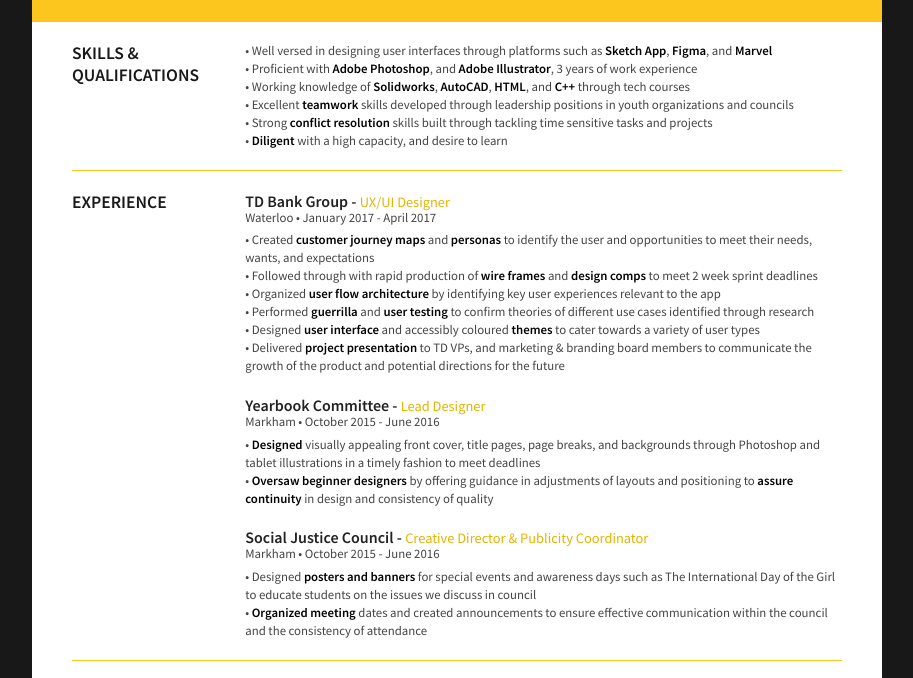
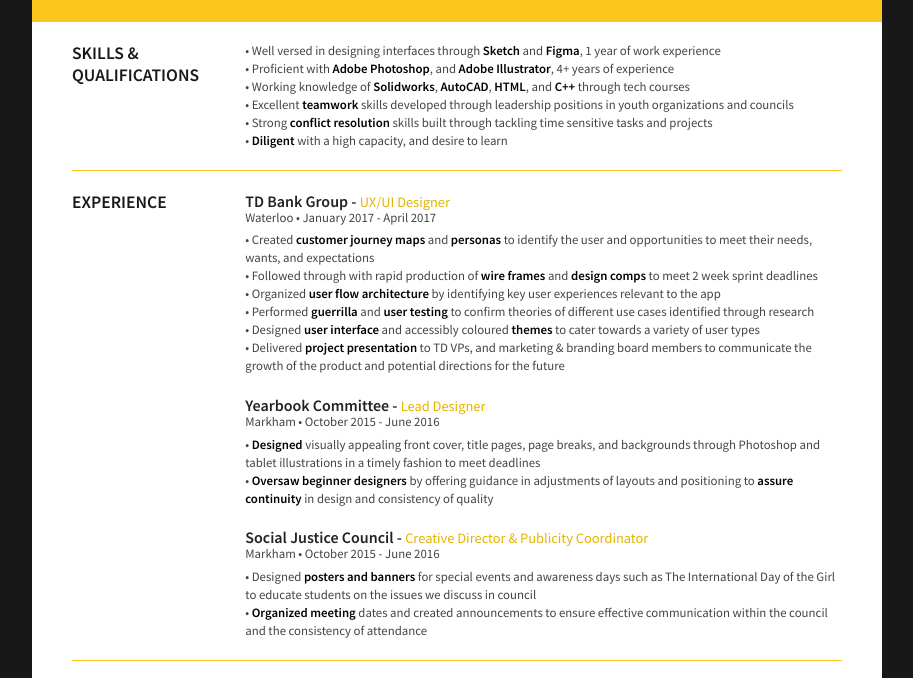
Before and after one commit to sxqian/sxqian.github.io, a plain HTML site: page index.html in a window 1280 px wide. Shown: the part 122-800 px from the top of the page, without its empty margins (183-1096 px from the left). Drawn offline with Linux system fonts and the light colour scheme.

Commit message:
Update index.html

```diff
--- a/index.html
+++ b/index.html
@@ -37,7 +37,7 @@
 
 				<div class="sectionContent">
 					<p>
-                        • Well versed in designing user interfaces through platforms such as <span style="font-weight: 900; color: black;">Sketch App</span>, <span style="font-weight: 900; color: black;">Figma</span>, and <span style="font-weight: 900; color: black;">Marvel</span> <br>• Proficient with <span style="font-weight: 900; color: black;">Adobe Photoshop</span>, and <span style="font-weight: 900; color: black;">Adobe Illustrator</span>, 3 years of work experience <br>• Working knowledge of <span style="font-weight: 900; color: black;">Solidworks</span>, <span style="font-weight: 900; color: black;">AutoCAD</span>, <span style="font-weight: 900; color: black;">HTML</span>, and <span style="font-weight: 900; color: black;">C++</span> through tech courses <br>• Excellent <span style="font-weight: 900; color: black;">teamwork</span> skills developed through leadership positions in youth organizations and councils <br>• Strong <span style="font-weight: 900; color: black;">conflict resolution</span> skills built through tackling time sensitive tasks and projects <br>• <span style="font-weight: 900; color: black;">Diligent</span> with a high capacity, and desire to learn
+                        • Well versed in designing interfaces through <span style="font-weight: 900; color: black;">Sketch</span> and <span style="font-weight: 900; color: black;">Figma</span>, 1 year of work experience <br>• Proficient with <span style="font-weight: 900; color: black;">Adobe Photoshop</span>, and <span style="font-weight: 900; color: black;">Adobe Illustrator</span>, 4+ years of experience <br>• Working knowledge of <span style="font-weight: 900; color: black;">Solidworks</span>, <span style="font-weight: 900; color: black;">AutoCAD</span>, <span style="font-weight: 900; color: black;">HTML</span>, and <span style="font-weight: 900; color: black;">C++</span> through tech courses <br>• Excellent <span style="font-weight: 900; color: black;">teamwork</span> skills developed through leadership positions in youth organizations and councils <br>• Strong <span style="font-weight: 900; color: black;">conflict resolution</span> skills built through tackling time sensitive tasks and projects <br>• <span style="font-weight: 900; color: black;">Diligent</span> with a high capacity, and desire to learn
                     </p>
 				</div>
 			</article>
```
